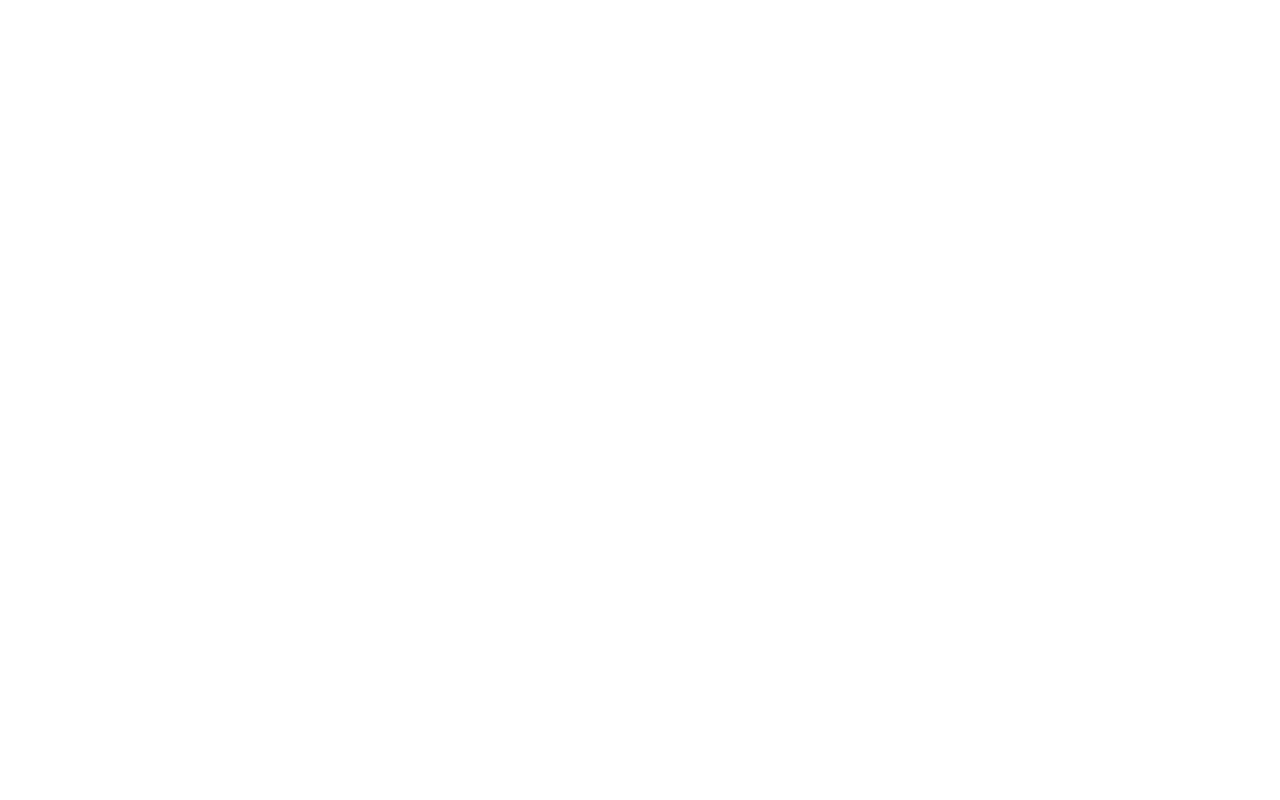
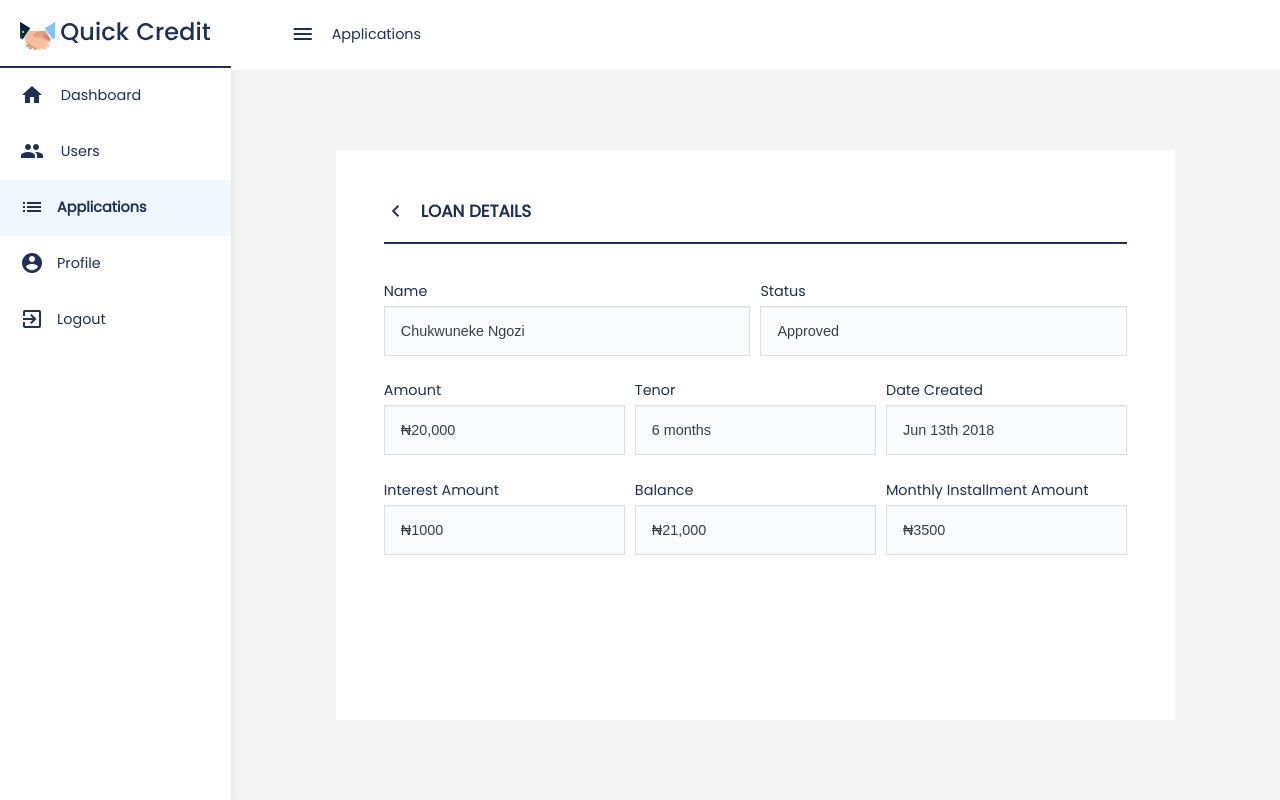
Before and after one commit to Ph3bian/quick-credit, a plain HTML site: page ui/view-applications.html in a window 1280 px wide. Drawn offline with Linux system fonts and the light colour scheme.

Commit message:
feature(ui): Admin can view specific loan application completed
[Finishes #165331481]

```diff
--- a/ui/view-applications.html
+++ b/ui/view-applications.html
@@ -0,0 +1,114 @@
+<!DOCTYPE html>
+<html lang="en">
+
+<head>
+    <meta charset="utf-8" />
+    <meta http-equiv="X-UA-Compatible" content="IE=edge">
+    <title>Quick Credit</title>
+    <meta name="viewport" content="width=device-width, initial-scale=1">
+    <link rel="stylesheet" type="text/css" media="screen" href="css/style.css" />
+</head>
+
+<body>
+    <div class="wrapper">
+        <div id="sidebar">
+            <div class="img-holder">
+                <img src="./img/deal.svg" class="img-logo" alt="">
+            </div>
+            <ul class="">
+                <li class="sidenav-item"><a href="admin-dashboard.html"> <i class="material-icons">
+                            home
+                        </i> Dashboard</a></li>
+                <li class="sidenav-item">
+                    <a href="users.html">
+                        <i class="material-icons"> people </i>
+                        Users</a></li>
+                <li class="sidenav-item active"><a href="applications.html"> <i class="material-icons">
+                            list
+                        </i>Applications</a></li>
+                <li class="sidenav-item"><a href="admin-profile.html"><i class="material-icons">
+                            account_circle
+                        </i>Profile</a></li>
+                <li class="sidenav-item"><a href="sign-in.html"><i class="material-icons">
+                            exit_to_app
+                        </i>Logout</a>
+                </li>
+
+            </ul>
+        </div>
+
+
+        <div id="rightSideWrapper">
+            <header class="d-flx align-items-center pl-qt">
+                <div class="">
+                    <i class="material-icons menu-click" onclick="navControl()">
+                        menu
+                    </i> Applications
+                </div>
+            </header>
+            <div class="ContentBox  p-1h">
+                <main>
+                    <div class="column p-1h">
+                        <div class="">
+                            <form action="">
+                                <div class="form-header">
+                                    <h3 class="mt-0"> <a href="applications.html"><i class="material-icons">
+                                                chevron_left
+                                            </i></a>LOAN DETAILS</h3>
+                                </div>
+                                <div class="row">
+                                        <div class="item sub-item mr-5">
+                                                <label for="name">Name</label>
+                                                <input type="text" disabled name="name" value="Chukwuneke Ngozi"
+                                                    placeholder="">
+                                            </div>
+                                        <div class="item sub-item ml-5 ">
+                                <label for="status">Status</label>
+                                <input type="text" name="status" value="Approved">
+                                </div>
+                                </div>
+                                <div class="row">
+                                    <div class="item sub-item mr-5 ">
+                                        <label for="amount">Amount</label>
+                                        <input type="text" disabled name="amount" value="&#8358;20,000" placeholder="">
+                                    </div>
+                                    <div class="item sub-item ml-5 mr-5">
+                                        <label for="mobile">Tenor</label>
+                                        <input type="text" disabled name="mobile" value="6 months" placeholder="">
+                                    </div>
+                                    <div class="item sub-item ml-5">
+                                        <label for="createdAt">Date Created</label>
+                                        <input type="text" disabled name="createdAt" value="Jun 13th 2018"
+                                            placeholder="">
+                                    </div>
+                                </div>
+                                <div>
+
+                                    <div class="row">
+                                        <div class="item sub-item mr-5">
+                                            <label for="interest">Interest Amount</label>
+                                            <input type="text" name="interest" value="&#8358;1000" placeholder="">
+                                        </div>
+                                        <div class="item sub-item ml-5 mr-5">
+                                            <label for="total">Balance</label>
+                                            <input type="text" name="total" value="&#8358;21,000" placeholder="">
+                                        </div>
+                                        <div class="item sub-item ml-5">
+                                            <label for="monthlyInstallment">Monthly Installment Amount</label>
+                                            <input type="text" disabled name="monthlyInstallment" value="&#8358;3500"
+                                                placeholder="">
+                                        </div>
+                                    </div>
+                                </div>
+
+                            </form>
+                        </div>
+                    </div>
+                </main>
+            </div>
+        </div>
+        <script type="text/javascript" src="js/script.js"> </script>
+        <script type="text/javascript" src="js/applications.controller.js"> </script>
+</body>
+
+</html>
```
Also changed, not shown: ui/applications.html (+19 -19 lines), ui/update-pending-applications.html (+0 -1 lines).
